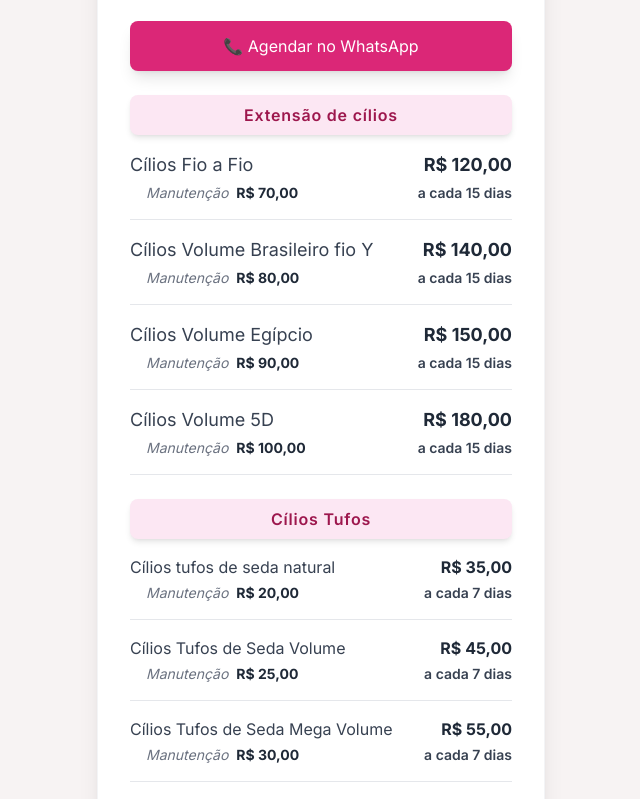
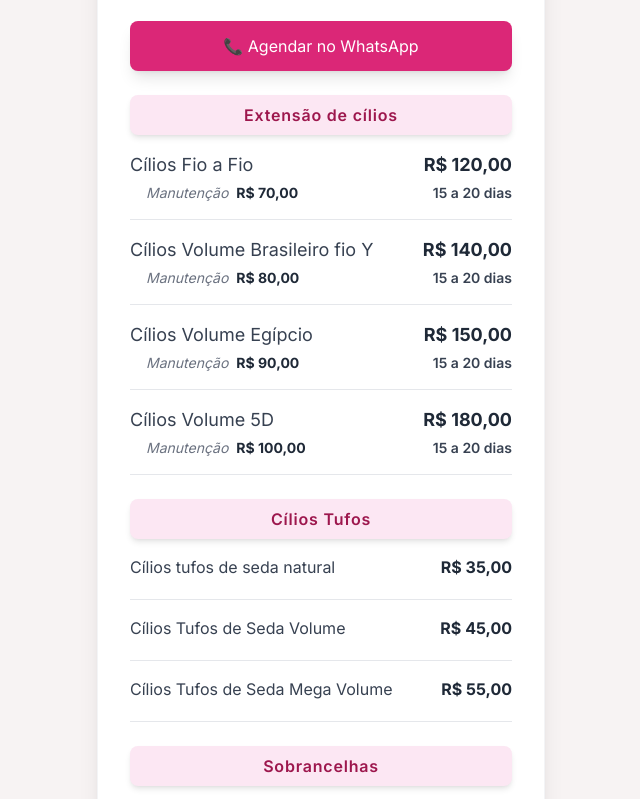
Before and after one commit to willianpastana4-afk/studio-luana-sousa-servicos, a plain HTML site: page index.html in a window 1280 px wide. Shown: the part 146-945 px from the top of the page, without its empty margins (319-959 px from the left). Drawn offline with nearby package versions, Linux system fonts and the light colour scheme.

Commit message:
Update index.html

```diff
--- a/index.html
+++ b/index.html
@@ -25,13 +25,9 @@
             border-radius: 0.5rem;
             box-shadow: 0 4px 6px -1px rgba(0, 0, 0, 0.1), 0 2px 4px -2px rgba(0, 0, 0, 0.06);
         }
-        /* Remove o cursor de edição (mouse padrão) */
-        [contenteditable="true"] {
-            cursor: default !important;
-        }
-        /* Desativa a função de passar o mouse */
-        [contenteditable="true"]:hover {
-            background-color: transparent !important;
+        /* Garantir que não haja cursor de edição */
+        .w-full {
+            cursor: default;
         }
     </style>
 </head>
@@ -49,7 +45,7 @@
             <hr class="mt-4 border-t-2 border-pink-100 w-1/3 mx-auto">
         </header>
 
-        <!-- Botão de Agendamento WhatsApp (Link finalizado e estático) -->
+        <!-- Botão de Agendamento WhatsApp -->
         <div class="mb-6">
             <a href="https://wa.me/5591992820186?text=Ol%C3%A1%2C%20Studio%20Luana%20Sousa%21%20Gostaria%20de%20agendar%20um%20hor%C3%A1rio%20e%20saber%20mais%20sobre%20os%20servi%C3%A7os.%20Vi%20a%20tabela%20de%20valores%20online." target="_blank" class="w-full inline-flex items-center justify-center px-4 py-3 border border-transparent text-base font-medium rounded-lg shadow-lg text-white bg-pink-600 hover:bg-pink-700 transition duration-150 ease-in-out transform hover:scale-[1.02]">
                 📞 Agendar no WhatsApp
@@ -76,7 +72,7 @@
                             <span class="text-gray-500 font-light italic text-sm">Manutenção</span>
                             <span class="font-bold text-gray-800 text-sm ml-2">R$ 70,00</span>
                         </div>
-                        <span class="font-semibold text-gray-700 text-sm">a cada 15 dias</span>
+                        <span class="font-semibold text-gray-700 text-sm">15 a 20 dias</span>
                     </div>
                 </div>
 
@@ -92,7 +88,7 @@
                             <span class="text-gray-500 font-light italic text-sm">Manutenção</span>
                             <span class="font-bold text-gray-800 text-sm ml-2">R$ 80,00</span>
                         </div>
-                        <span class="font-semibold text-gray-700 text-sm">a cada 15 dias</span>
+                        <span class="font-semibold text-gray-700 text-sm">15 a 20 dias</span>
                     </div>
                 </div>
 
@@ -108,7 +104,7 @@
                             <span class="text-gray-500 font-light italic text-sm">Manutenção</span>
                             <span class="font-bold text-gray-800 text-sm ml-2">R$ 90,00</span>
                         </div>
-                        <span class="font-semibold text-gray-700 text-sm">a cada 15 dias</span>
+                        <span class="font-semibold text-gray-700 text-sm">15 a 20 dias</span>
                     </div>
                 </div>
 
@@ -124,7 +120,7 @@
                             <span class="text-gray-500 font-light italic text-sm">Manutenção</span>
                             <span class="font-bold text-gray-800 text-sm ml-2">R$ 100,00</span>
                         </div>
-                        <span class="font-semibold text-gray-700 text-sm">a cada 15 dias</span>
+                        <span class="font-semibold text-gray-700 text-sm">15 a 20 dias</span>
                     </div>
                 </div>
             </div>
@@ -144,27 +140,13 @@
                         <span class="text-gray-700 font-medium">Cílios tufos de seda natural</span>
                         <span class="font-bold text-gray-800">R$ 35,00</span>
                     </div>
-                    <div class="flex justify-between items-center pl-4 mt-1">
-                        <div class="flex items-center">
-                            <span class="text-gray-500 font-light italic text-sm">Manutenção</span>
-                            <span class="font-bold text-gray-800 text-sm ml-2">R$ 20,00</span>
-                        </div>
-                        <span class="font-semibold text-gray-700 text-sm">a cada 7 dias</span>
-                    </div>
                 </div>
 
-                <!-- Cílios Tufos de Seda Volume -->
+                <!-- Cílios Tufos de Seda Volume (Manutenção Removida) -->
                 <div class="pb-4 border-b border-gray-200">
                     <div class="flex justify-between items-center mb-1">
                         <span class="text-gray-700 font-medium">Cílios Tufos de Seda Volume</span>
                         <span class="font-bold text-gray-800">R$ 45,00</span>
-                    </div>
-                    <div class="flex justify-between items-center pl-4 mt-1">
-                        <div class="flex items-center">
-                            <span class="text-gray-500 font-light italic text-sm">Manutenção</span>
-                            <span class="font-bold text-gray-800 text-sm ml-2">R$ 25,00</span>
-                        </div>
-                        <span class="font-semibold text-gray-700 text-sm">a cada 7 dias</span>
                     </div>
                 </div>
 
@@ -173,13 +155,6 @@
                     <div class="flex justify-between items-center mb-1">
                         <span class="text-gray-700 font-medium">Cílios Tufos de Seda Mega Volume</span>
                         <span class="font-bold text-gray-800">R$ 55,00</span>
-                    </div>
-                    <div class="flex justify-between items-center pl-4 mt-1">
-                        <div class="flex items-center">
-                            <span class="text-gray-500 font-light italic text-sm">Manutenção</span>
-                            <span class="font-bold text-gray-800 text-sm ml-2">R$ 30,00</span>
-                        </div>
-                        <span class="font-semibold text-gray-700 text-sm">a cada 7 dias</span>
                     </div>
                 </div>
             </div>
@@ -237,7 +212,7 @@
                 <!-- Item: Retirada de Buço -->
                 <div class="flex justify-between items-center pb-2 border-b border-gray-200">
                     <div class="flex justify-between items-start w-full">
-                        <span class="text-gray-700 font-medium">Retirada de Buço (Cera/Linha)</span>
+                        <span class="text-gray-700 font-medium">Retirada de Buço (Cera)</span>
                         <span class="font-bold text-gray-800">R$ 20,00</span>
                     </div>
                 </div>
```
